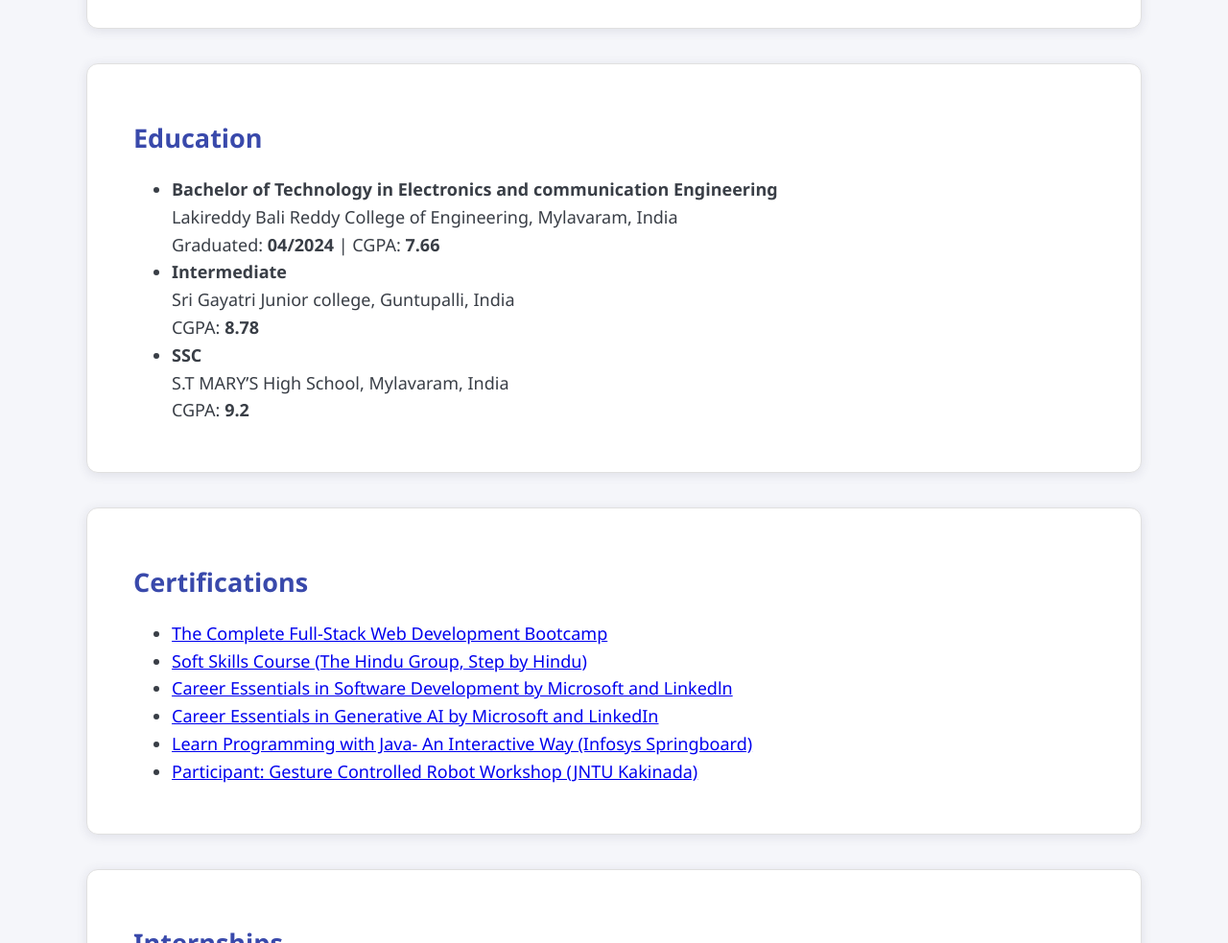
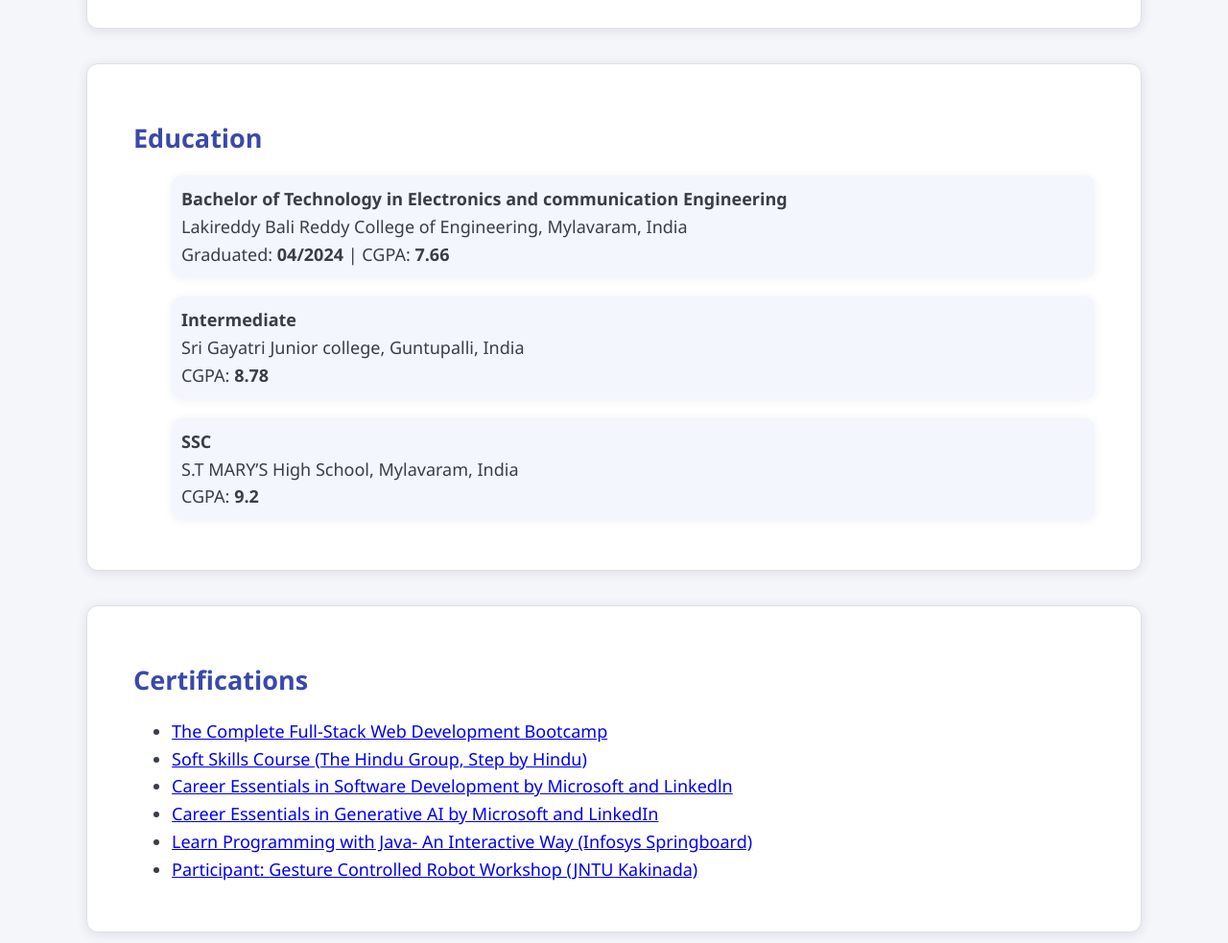
Before and after one commit to MALLIKHARJUNCHILUKURI-02/MALLIKHARJUNCHILUKURI-02, a plain HTML site: page index.html in a window 1280 px wide. Shown: the part 821-1804 px from the top of the page at 96% size. Drawn offline with Linux system fonts and the light colour scheme.

Commit message:
modified

```diff
--- a/index.html
+++ b/index.html
@@ -58,7 +58,7 @@
             </div>
         </section>
 
-        <section id="education">
+        <section id="education" class="edu">
             <h2>Education</h2>
             <ul>
                 <li>
--- a/script.js
+++ b/script.js
@@ -39,6 +39,9 @@ if (!document.getElementById('dark-css')) {
     .dark-mode a, .dark-mode .project a {
       color: #90caf9 !important;
     }
+      .dark-mode .edu li{
+         background: #22223b !important;
+      }
   `;
   document.head.appendChild(style);
 }
--- a/style.css
+++ b/style.css
@@ -78,7 +78,8 @@ nav a {
   border-radius: 6px;
 }
 
-nav a:hover, nav a:focus {
+nav a:hover,
+nav a:focus {
   background: #fff;
   color: var(--primary);
 }
@@ -98,20 +99,34 @@ section {
   border: 1px solid var(--border);
 }
 
-h1, h2, h3 {
+h1,
+h2,
+h3 {
   color: var(--primary);
   margin-bottom: 12px;
 }
-.internProjects{
-    list-style: decimal;
+
+.internProjects {
+  list-style: decimal;
 }
-#name{
-    color: white;
+
+#name {
+  color: white;
 }
+
 .skills-grid {
   display: grid;
   grid-template-columns: repeat(auto-fit, minmax(240px, 1fr));
   gap: 14px 34px;
+}
+
+#education ul li {
+  list-style: none;
+  background: #f3f6fc;
+  padding: 10px;
+  border-radius: 10px;
+  box-shadow: 0 1px 8px rgba(60, 60, 140, .08);
+  margin-bottom: 20px;
 }
 
 .projects-list {
@@ -170,12 +185,15 @@ footer {
     gap: 16px;
     padding: 0 16px;
   }
+
   .headline {
     text-align: center;
   }
+
   nav ul {
     justify-content: center;
   }
+
   main {
     margin: 32px auto;
     padding: 0 12px;
@@ -186,15 +204,19 @@ footer {
   nav ul {
     gap: 10px;
   }
+
   section {
     padding: 20px 16px;
   }
+
   .skills-grid {
     grid-template-columns: 1fr;
   }
+
   .projects-list {
     flex-direction: column;
   }
+
   main {
     max-width: 95vw;
     margin: 24px auto;
@@ -206,14 +228,17 @@ footer {
   body {
     font-size: 16px;
   }
+
   nav a {
     padding: 12px 10px;
     font-size: 0.9em;
   }
+
   .profile-img {
     width: 90px;
     height: 90px;
   }
+
   section {
     padding: 16px 12px;
   }
@@ -223,12 +248,15 @@ footer {
   main {
     max-width: 1100px;
   }
+
   section {
     padding: 32px 48px;
   }
+
   .project {
     flex: 1 1 400px;
   }
+
   .skills-grid {
     gap: 20px 48px;
   }
```
